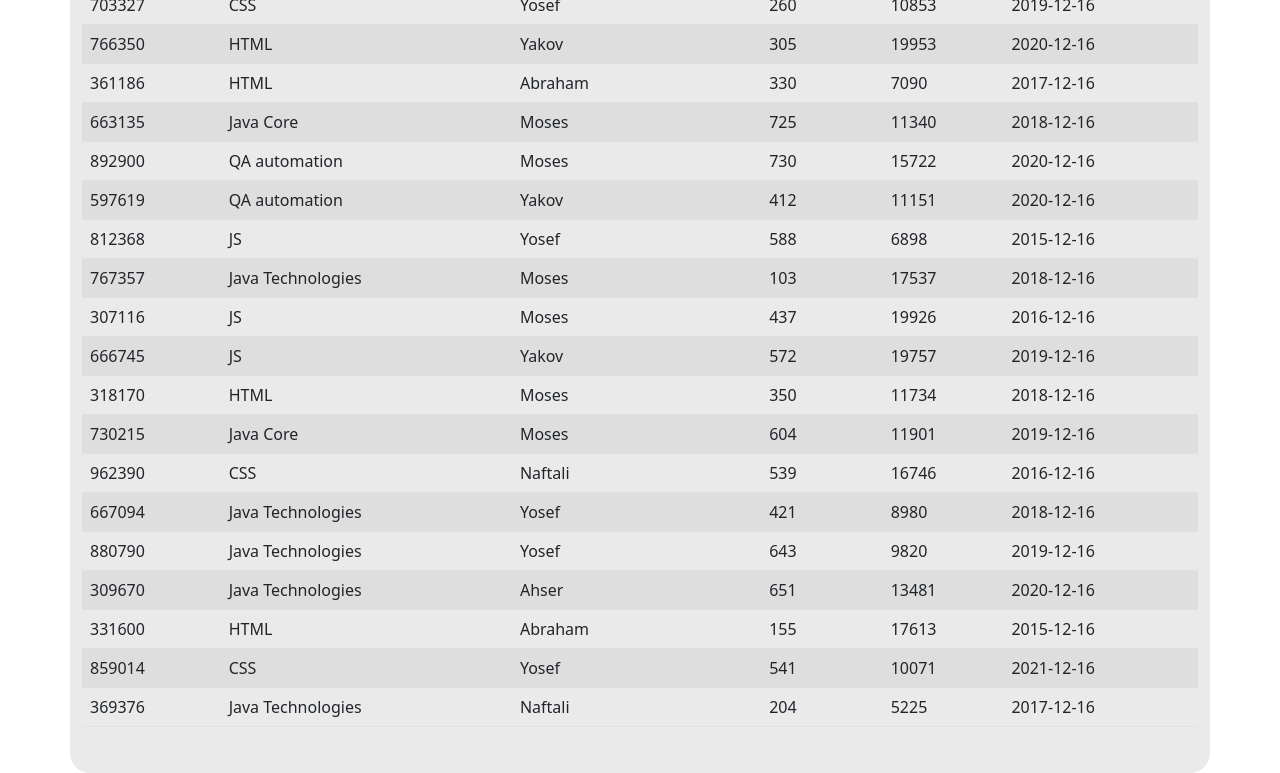
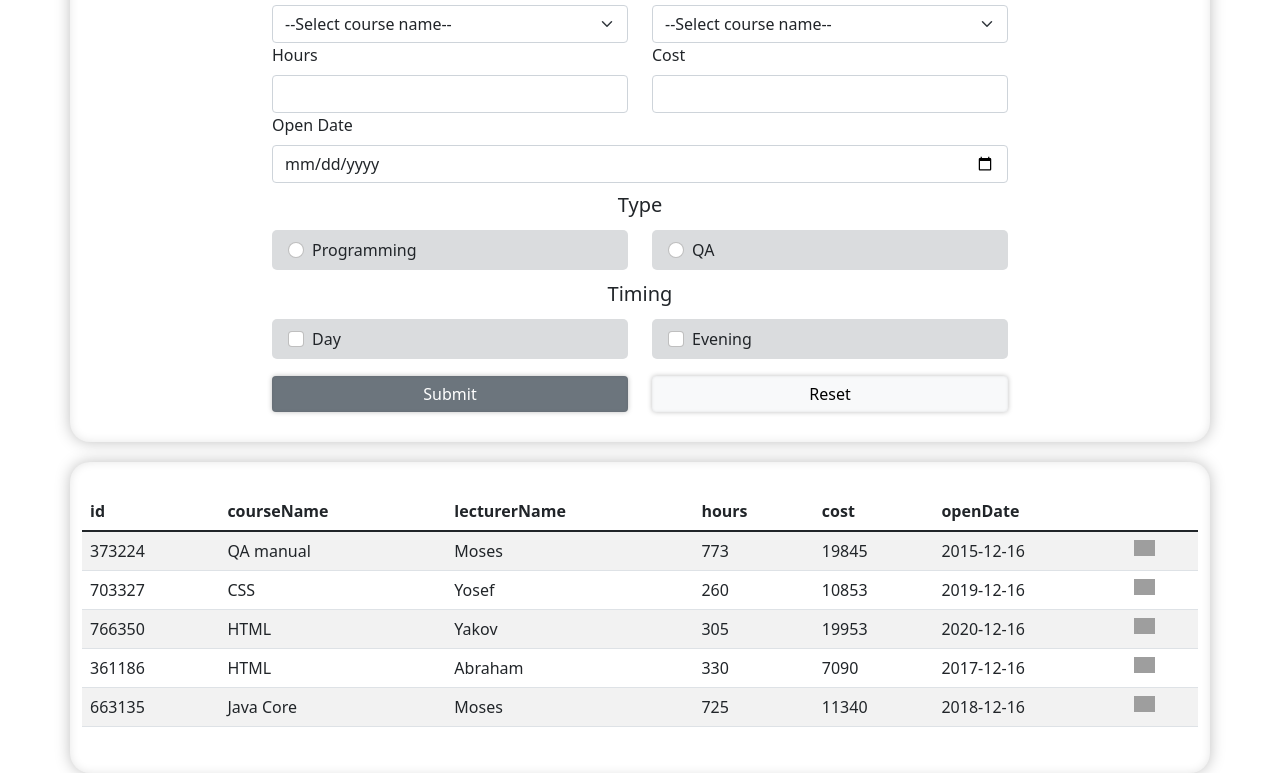
Before and after one commit to alefmanvladimir/first-app, a website built with webpack: page index.html in a window 1280 px wide. Shown: the part 123-896 px from the top of the page. Built offline with nearby package versions, Linux system fonts and the light colour scheme; grey boxes are pictures that could not be loaded; files whose address does not match are found by name.

Commit message:
classWork#2

```diff
--- a/src/main.js
+++ b/src/main.js
@@ -10,7 +10,7 @@ import createCourse from "./modules/Course"
 import FormHandler from "./ui/form-handler"
 import TableHandler from "./ui/table.handler"
 
-const N_RANDOM_COURSE = 20
+const N_RANDOM_COURSE = 5
 const colledge = new Colledge(courseProvider, courseData)
 
 const createRandomCourses = function(colledge, nCourses){
@@ -47,19 +47,26 @@ const debugDisplayColledge = colledge=>{
 }
 createRandomCourses(colledge, N_RANDOM_COURSE)
 
-// const formCourse = new FormHandler('course-form', 'alert')
-// FormHandler.fillOptions("course-name", courseData.courseNames)
-// FormHandler.fillOptions("lecturer-name", courseData.lecturers)
-// formCourse.addHandler(course => {
-//     colledge.addCourse(course)
-//     debugDisplayColledge(colledge)
-// })
+const formCourse = new FormHandler('course-form', 'alert')
+FormHandler.fillOptions("course-name", courseData.courseNames)
+FormHandler.fillOptions("lecturer-name", courseData.lecturers)
+formCourse.addHandler(course => {
+    colledge.addCourse(course)
+    tableCourse.addRow(course, course.id)
+    // debugDisplayColledge(colledge)
+})
 
 const coursesSort = function (key){
     tableCourse.clear()
     return colledge.sort(key).forEach(c=>tableCourse.addRow(c, c.id))
 }
 
+const coursesRemove = function(id){
+    let course = colledge.getCourse(id)
+    colledge.removeCourse(course)
+    tableCourse.removeRow(id)
+
+}
 const tableCourse = new TableHandler('courses-header', 'courses-body',
-['id', 'courseName', 'lecturerName', 'hours', 'cost', 'openDate'], coursesSort)
+['id', 'courseName', 'lecturerName', 'hours', 'cost', 'openDate'], coursesSort, coursesRemove)
 colledge.getAllCourses().forEach(c=>tableCourse.addRow(c, c.id))
--- a/src/services/colledge.js
+++ b/src/services/colledge.js
@@ -15,6 +15,15 @@ export default class Colledge{
         }
         course.id = this.#getId()
         this.#coursesProvider.add(course)
+    }
+
+    removeCourse(course){
+        this.#coursesProvider.remove(course.id)
+    }
+
+    getCourse(id){
+        let res = this.#coursesProvider.get(id)
+        return res
     }
 
     #convertFields(course){
--- a/src/services/courses-array.js
+++ b/src/services/courses-array.js
@@ -14,7 +14,7 @@ export default class CoursesArray{
         this.#courses[this.#courses.findIndex(e => e.id == id)] = newCourse
     }
     get(id){
-        return id!=undefined?this.#courses.find(c=>c.id===id):[...this.course]
+        return id!=undefined?this.#courses.find(c=>c.id==id):[...this.course]
     }
     exists(id){
         return this.get(id)?true: false
--- a/src/ui/form-handler.js
+++ b/src/ui/form-handler.js
@@ -33,10 +33,11 @@ export default class FormHandler {
 
     #onSubmit(handlerFunc, event){
         event.preventDefault()
+        const obj = this.#inputElements.reduce(createObject, {})
         this.#alertElement.innerHTML=''
         try{
-            const obj = this.#inputElements.reduce(createObject, {})
             handlerFunc(obj)
+            this.#formElement.reset()
         } catch(e){
             this.#showAlert(e)
         }
--- a/src/ui/table.handler.js
+++ b/src/ui/table.handler.js
@@ -1,8 +1,10 @@
 export default class TableHandler{
     #keys
     #bodyElement
-    constructor(idHeader, idBody, keys, sortFunc){
+    #removeFunc
+    constructor(idHeader, idBody, keys, sortFunc, removeFunc){
         this.#keys = keys
+        this.#removeFunc = removeFunc
         const headerElement = document.getElementById(idHeader)
         if(!headerElement){
             throw "Wrong header"
@@ -12,7 +14,7 @@ export default class TableHandler{
         if(!this.#bodyElement){
             throw "Wrong body id"
         }
-        fillTableHeaders(headerElement, keys, sortFunc)
+        fillTableHeaders(headerElement, keys, this.#removeFunc)
         const columnsEl = document.querySelectorAll(`#${idHeader} th`)
         if(sortFunc){
             columnsEl.forEach(column => {
@@ -25,26 +27,48 @@ export default class TableHandler{
     addRow(obj, id){
         this.#bodyElement.innerHTML += `
             <tr id=${id}>
-                ${this.#getRecordDate(obj)}
+                ${this.#getRecordDate(obj, id)}
             </tr>
         `
+        if(this.#removeFunc){
+
+            const elements = document.querySelectorAll(`.removeElem`)
+            elements.forEach(elem=>{
+                elem.addEventListener('click', this.#removeFunc.bind(this, elem.getAttribute("name")))
+            })
+        }
+    }
+
+    removeRow(id){
+        document.getElementById(id).remove()
     }
 
     clear(){
         this.#bodyElement.innerHTML = ''
     }
 
-    #getRecordDate(obj){
-        return this.#keys.map(k=>`<td>${obj[k].constructor.name==="Date"?obj[k].toISOString().substr(0, 10): obj[k]}</td>`).join('')
+    #getRecordDate(obj, id){
+        let res = this.#keys.map(k=>`<td>${obj[k].constructor.name==="Date"?obj[k].toISOString().substr(0, 10): obj[k]}</td>`).join('')
+        if(this.#removeFunc){
+            res += `
+            <td class="removeElem" name="${id}">
+                <img src="https://icons-for-free.com/iconfiles/png/512/remove+icon-1320166863280113920.png">
+            </td>
+            `
+        }
+
+        return res
     }
 }
 
 
 
-function fillTableHeaders(headerElement, keys, sortFunc){
-    headerElement.innerHTML = getColumns(keys, sortFunc)
+function fillTableHeaders(headerElement, keys, removeFunc){
+    headerElement.innerHTML = getColumns(keys, removeFunc)
 }
 
-function getColumns(keys, sortFunc){
-    return keys.map(k=>`<th style="cursor: pointer">${k}</th>`).join('')
+function getColumns(keys, removeFunc){
+    let res = keys.map(k=>`<th style="cursor: pointer">${k}</th>`).join('')
+    res += removeFunc?`<th></th>`:''
+    return res
 }
--- a/style/main.css
+++ b/style/main.css
@@ -23,7 +23,25 @@
 }
 
 .container{
-    background: #eaeaea;
+    box-shadow: 0 0 15px rgb(0 0 0 / 25%), inset 0 0 10px rgb(0 0 0 / 10%);
     padding: 30px;
     border-radius: 20px;
+    margin-top: 20px;
 }
+
+button{
+    border: none!important;
+    box-shadow: 0 0 5px rgb(0 0 0 / 25%), inset 0 0 3px rgb(0 0 0 / 10%);
+}
+
+button:hover{
+    box-shadow: inset 0 0 5px rgb(0 0 0 / 25%), 0 0 3px rgb(0 0 0 / 10%);
+}
+
+.removeElem:hover{
+    cursor: pointer;
+}
+
+.removeElem img{
+    width: 21px;
+}
```
Also changed, not shown: index.html (+2 -2 lines).
